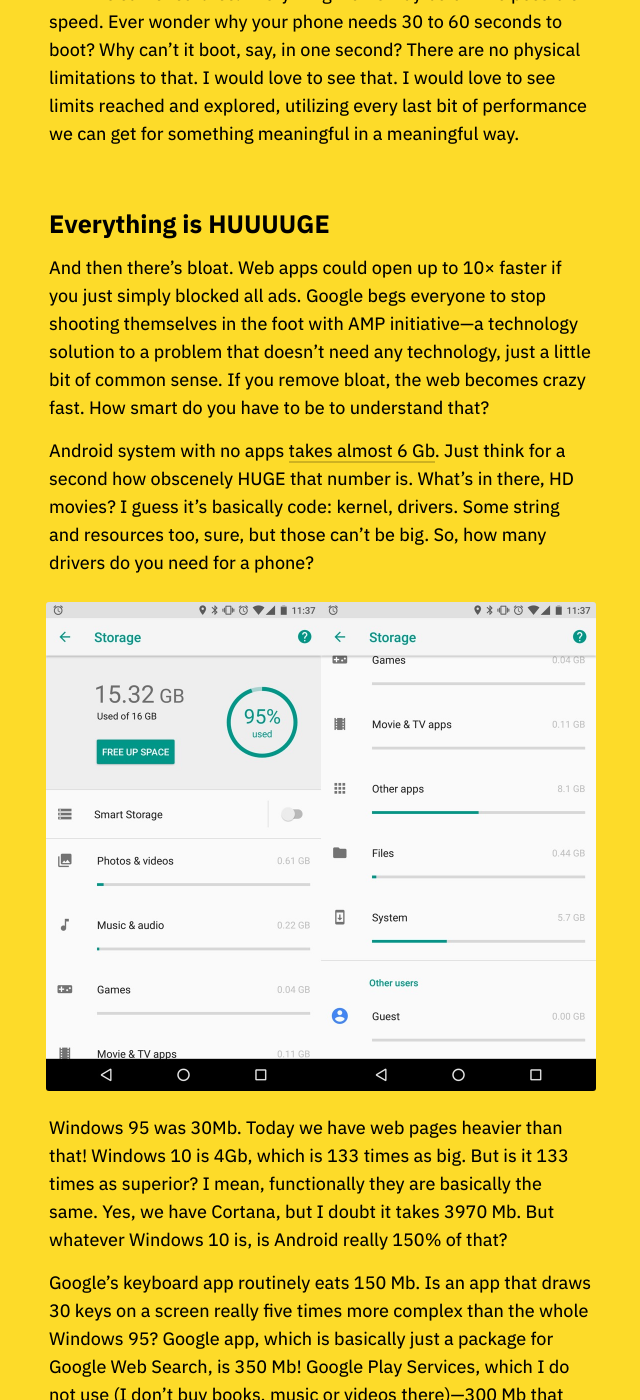
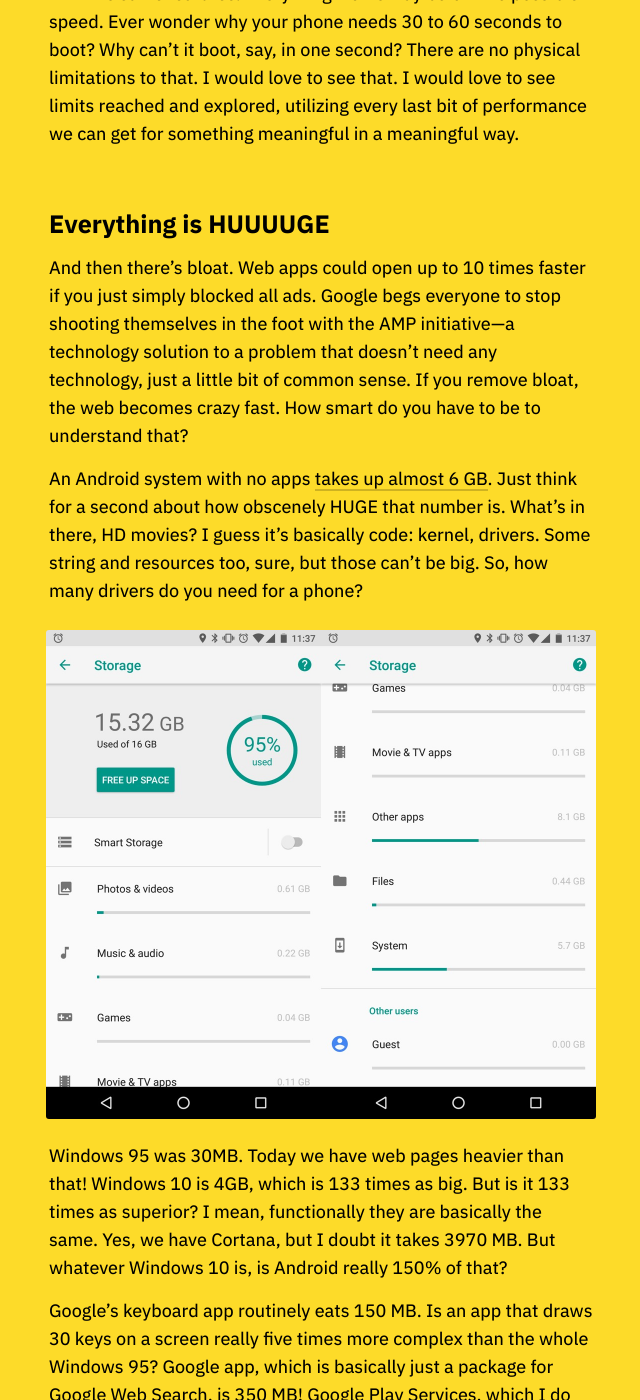
Before and after one commit to tonsky/tonsky.github.io, a Jekyll site: the page built from _posts/2018-09-17-disenchantment.md, in a window 1280 px wide and 1400 px high, scrolled down 3581 px. Shown: the whole window, without its empty margins (320-960 px from the left). Built offline with Jekyll 4.4.1, drawn with Linux system fonts in a browser that asks for light colours; some of the changed text lies outside the part shown.

Commit message:
Polish the disenchantment a bit more

```diff
--- a/_posts/2018-09-17-disenchantment.md
+++ b/_posts/2018-09-17-disenchantment.md
@@ -46,19 +46,19 @@
 
 ## Everything is HUUUUGE
 
-And then there’s bloat. Web apps could open up to 10× faster if you just simply blocked all ads. Google begs everyone to stop shooting themselves in the foot with AMP initiative—a technology solution to a problem that doesn’t need any technology, just a little bit of common sense. If you remove bloat, the web becomes crazy fast. How smart do you have to be to understand that?
+And then there’s bloat. Web apps could open up to 10 times faster if you just simply blocked all ads. Google begs everyone to stop shooting themselves in the foot with the AMP initiative—a technology solution to a problem that doesn’t need any technology, just a little bit of common sense. If you remove bloat, the web becomes crazy fast. How smart do you have to be to understand that?
 
-Android system with no apps [takes almost 6 Gb](https://grumpy.website/post/0Oz1lDOq5). Just think for a second how obscenely HUGE that number is. What’s in there, HD movies? I guess it’s basically code: kernel, drivers. Some string and resources too, sure, but those can’t be big. So, how many drivers do you need for a phone?
+An Android system with no apps [takes up almost 6 GB](https://grumpy.website/post/0Oz1lDOq5). Just think for a second about how obscenely HUGE that number is. What’s in there, HD movies? I guess it’s basically code: kernel, drivers. Some string and resources too, sure, but those can’t be big. So, how many drivers do you need for a phone?
 
 <figure><img src="android_storage.jpg" height="489"></figure>
 
-Windows 95 was 30Mb. Today we have web pages heavier than that! Windows 10 is 4Gb, which is 133 times as big. But is it 133 times as superior? I mean, functionally they are basically the same. Yes, we have Cortana, but I doubt it takes 3970 Mb. But whatever Windows 10 is, is Android really 150% of that?
+Windows 95 was 30MB. Today we have web pages heavier than that! Windows 10 is 4GB, which is 133 times as big. But is it 133 times as superior? I mean, functionally they are basically the same. Yes, we have Cortana, but I doubt it takes 3970 MB. But whatever Windows 10 is, is Android really 150% of that?
 
-Google's keyboard app routinely eats 150 Mb. Is an app that draws 30 keys on a screen really five times more complex than the whole Windows 95? Google app, which is basically just a package for Google Web Search, is 350 Mb! Google Play Services, which I do not use (I don’t buy books, music or videos there)—300 Mb that just sit there and which I’m unable to delete.
+Google's keyboard app routinely eats 150 MB. Is an app that draws 30 keys on a screen really five times more complex than the whole Windows 95? Google app, which is basically just a package for Google Web Search, is 350 MB! Google Play Services, which I do not use (I don’t buy books, music or videos there)—300 MB that just sit there and which I’m unable to delete.
 
 <figure><img src="apps_storage.gif" height="480"></figure>
 
-All that leaves me around 1 Gb for my photos after I install all the essential (social, chats, maps, taxi, banks etc) apps. And that’s with no games and no music at all! Remember times when an OS, apps and all your data fit on a floppy?
+All that leaves me around 1 GB for my photos after I install all the essential (social, chats, maps, taxi, banks etc) apps. And that’s with no games and no music at all! Remember times when an OS, apps and all your data fit on a floppy?
 
 Your desktop todo app is probably written in Electron and thus [has a userland driver for the Xbox 360 controller in it](https://josephg.com/blog/electron-is-flash-for-the-desktop/), can render 3D graphics and play audio and take photos with your web camera.
 
@@ -70,9 +70,9 @@
 
 ## Everything rots
 
-16Gb Android phone was perfectly fine 3 years ago. Today with Android 8.1 it’s barely usable because each app has become at least twice as big _for no apparent reason_. There are no additional functions. They are not faster or more optimized. They don’t look different. They just...grow?
+A 16GB Android phone was perfectly fine 3 years ago. Today, with Android 8.1, it’s barely usable because each app has become at least twice as big _for no apparent reason_. There are no additional features. They are not faster or more optimized. They don’t look different. They just...grow?
 
-iPhone 4s was released with iOS 5, but can barely run iOS 9. And it’s not because iOS 9 is that much superior—it’s basically the same. But their new hardware is faster, so they made software slower. Don’t worry—you got exciting new capabilities like...running the same apps with the same speed! I dunno.
+The iPhone 4s was released with iOS 5, but can barely run iOS 9. And it’s not because iOS 9 is that much superior—it’s basically the same. But their new hardware is faster, so they made software slower. Don’t worry—you got exciting new capabilities like...running the same apps with the same speed! I dunno.
 
 iOS 11 dropped support for 32-bit apps. That means if the developer isn’t around at the time of the iOS 11 release or isn’t willing to go back and update a once-perfectly-fine app, chances are you won’t be seeing their app ever again.
 
@@ -104,11 +104,11 @@
 
 Linux kills random processes _by design_. And yet it’s the most popular server-side OS.
 
-Every device I own fails regularly one way or another. My Dell monitor needs a hard reboot from time to time because there’s software in it. Airdrop? You’re lucky if it’ll detect your device, otherwise, what do I do? Bluetooth? Spec is so complex that devices [won’t talk to each other](https://thewirecutter.com/blog/understanding-bluetooth-pairing-problems/) and [periodic resets are the best way to go](http://time.com/4358533/bluetooth-fix-how/).
+Every device I own fails regularly one way or another. My Dell monitor needs a hard reboot from time to time because there’s software in it. Airdrop? You’re lucky if it’ll detect your device, otherwise, what do I do? Bluetooth? The spec is so complex that devices [won’t talk to each other](https://thewirecutter.com/blog/understanding-bluetooth-pairing-problems/) and [periodic resets are the best way to go](http://time.com/4358533/bluetooth-fix-how/).
 
 <figure><img src="plz_connect.jpg" height="450"></figure>
 
-And I’m not even touching [Internet of Things](https://twitter.com/internetofshit). It’s so far beyond the laughing point I’m not even sure what to add.
+And I’m not even touching the [Internet of Things](https://twitter.com/internetofshit). It’s so far beyond the laughing point I’m not even sure what to add.
 
 I want to take pride in my work. I want to deliver working, stable things. To do that, we need to understand what we are building, in and out, and that’s impossible to do in bloated, over-engineered systems.
 
@@ -166,7 +166,7 @@
 
 ## Business won’t care
 
-Neither will users. They are only learned to expect what we can provide. We (engineers) say every Android app takes 350 Mb? Ok, they’ll live with that. We say we can’t give them smooth scrolling? Ok, they’ll live with a phone that stutter. We say “if it doesn’t work, reboot”? They’ll reboot. After all, they have no choice.
+Neither will users. They are only learned to expect what we can provide. We (engineers) say every Android app takes 350 MB? Ok, they’ll live with that. We say we can’t give them smooth scrolling? Ok, they’ll live with a phone that stutter. We say “if it doesn’t work, reboot”? They’ll reboot. After all, they have no choice.
 
 There’s no competition either. Everybody is building the same slow, bloated, unreliable products. Occasional jump forward in quality does bring competitive advantage (iPhone/iOS vs other smartphones, Chrome vs other browsers) and forces everybody to regroup, but not for long.
 
@@ -190,6 +190,6 @@
 
 What we have today is not progress. We barely meet business goals with poor tools applied over the top. We’re stuck in local optima and nobody wants to move out. It’s not even a good place, it’s bloated and inefficient. We just somehow got used to it.
 
-So I want to call it out: where we are today is bullshit. As engineers, we can, and should, and will do better. We can have better tools, we can build better apps, faster, more predictable, more reliable, using fewer resources (orders of magnitude fewer!). We need to understand deeply what are we doing and why. We need to deliver: reliably, predictably, with topmost quality. We can—and should–take pride in our work. Not just “given what we had...”—no buts!
+So I want to call it out: where we are today is bullshit. As engineers, we can, and should, and will do better. We can have better tools, we can build better apps, faster, more predictable, more reliable, using fewer resources (orders of magnitude fewer!). We need to understand deeply what we are doing and why. We need to deliver: reliably, predictably, with topmost quality. We can—and should–take pride in our work. Not just “given what we had...”—no buts!
 
 I hope I’m not alone at this. I hope there are people out there who want to do the same. I’d appreciate if we at least start talking about how absurdly bad our current situation in the software industry is. And then we maybe figure out how to get out.
```
Also changed, not shown: other parts of _posts/2018-09-17-disenchantment.md (+1 -1 lines).
